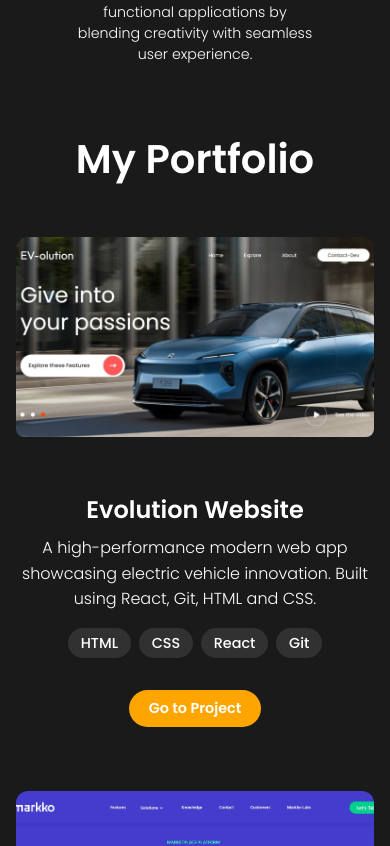
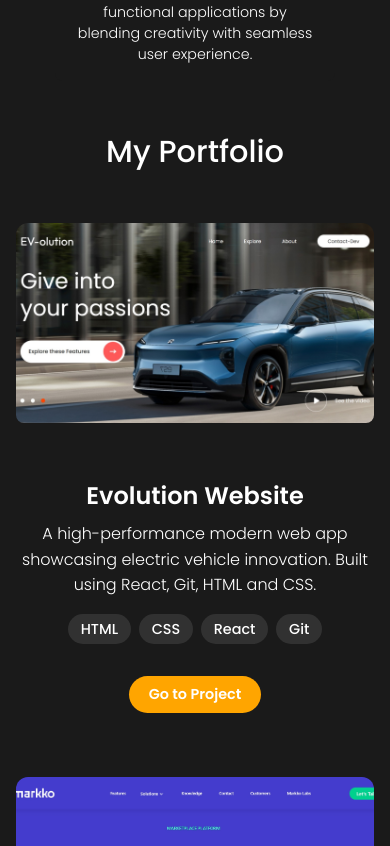
Before and after one commit to muheez-G/portfolio, a React (Vite) app: page / in a window 390 px wide. Shown: the part 2300-3146 px from the top of the page. Built offline with nearby package versions, Linux system fonts and the light colour scheme.

Commit message:
updated font

```diff
--- a/src/components/Contact/contact.css
+++ b/src/components/Contact/contact.css
@@ -82,7 +82,8 @@
 }
 @media screen and (max-width:720px) {
    .contactPageTitle{
-      font-size: 2rem;
+      font-size: 1.9rem;
+      font-weight: 400;
       padding-top: 1rem;
       margin-bottom: 0.57rem;
    }
--- a/src/components/Works/works.css
+++ b/src/components/Works/works.css
@@ -158,6 +158,10 @@
      flex-direction: column !important;
      align-items: center;
   }
+  .worksTitle {
+    font-size: 1.9rem;
+    font-weight: 400;
+  }
 
   .projectImgWrapper {
      max-width: 100%;
```
